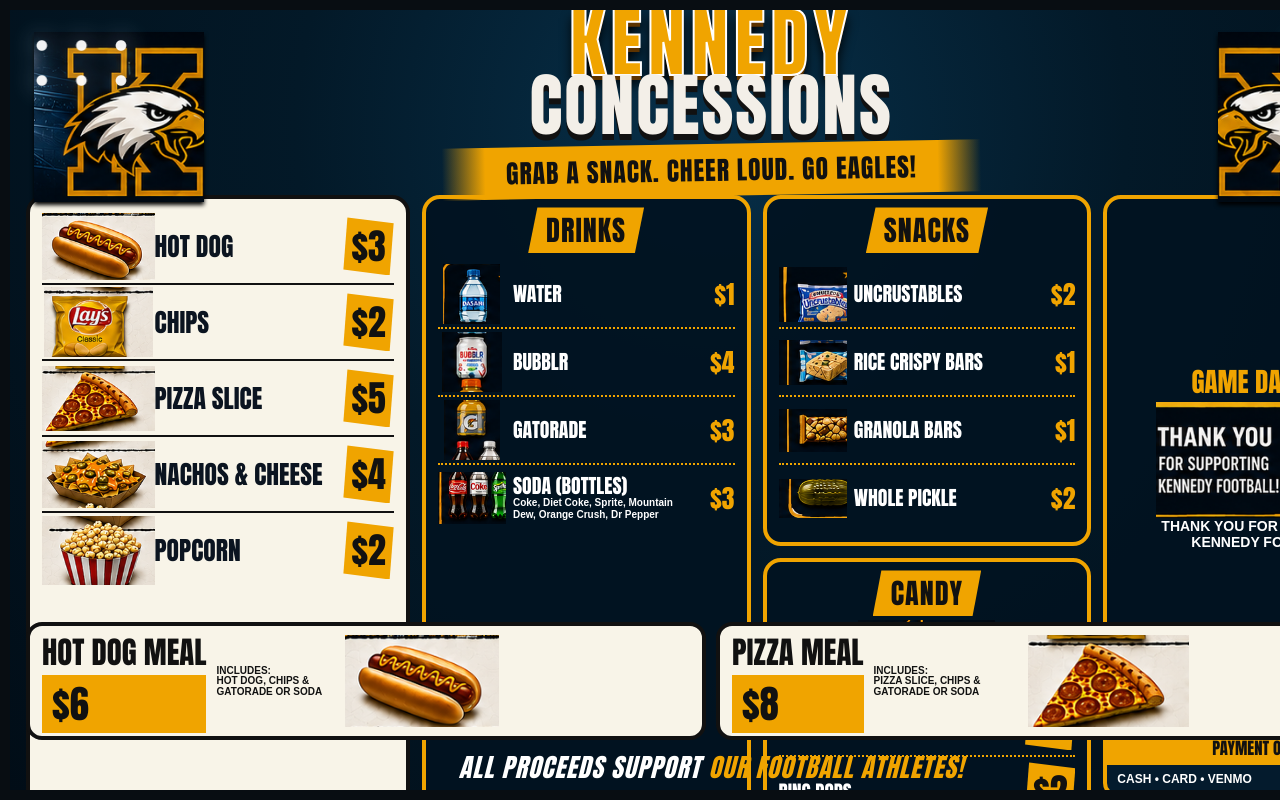
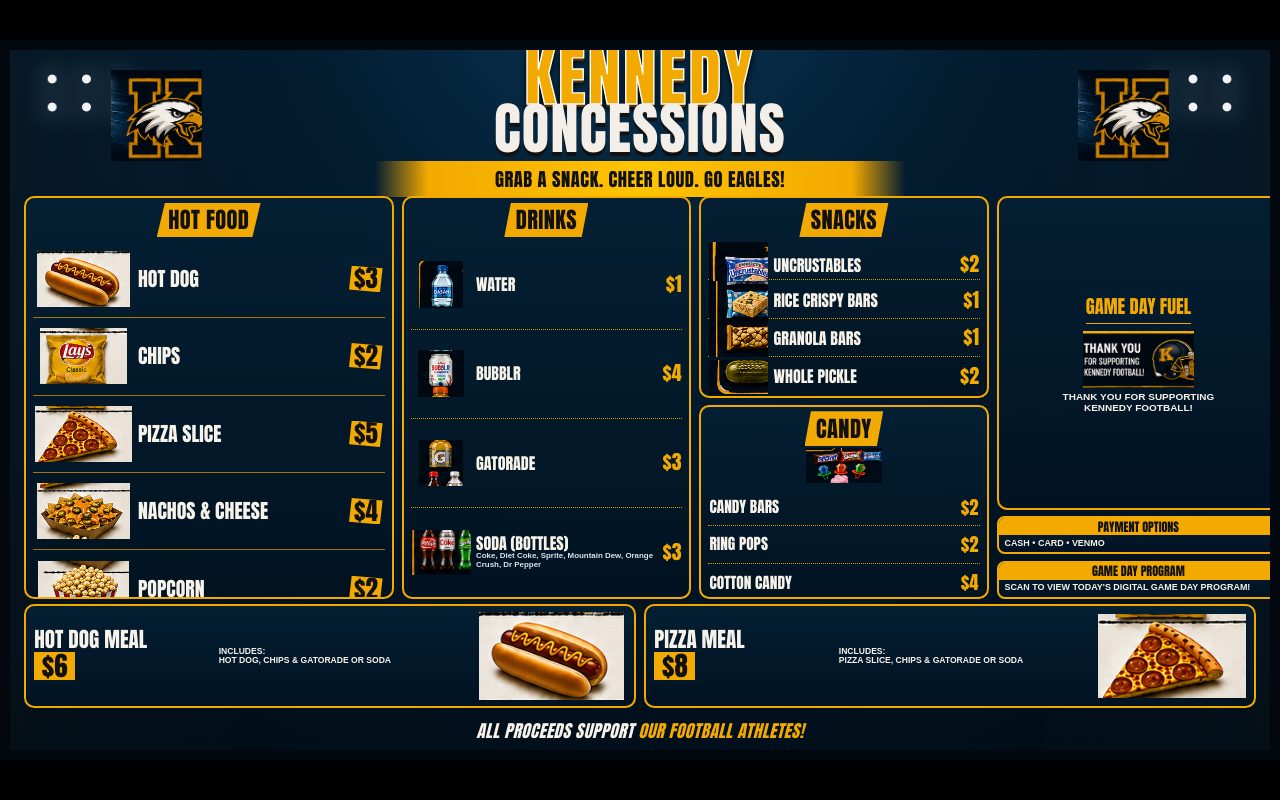
Before and after one commit to kennedyboosterclub/concessions, a plain HTML site: page index.html in a window 1280 px wide. Drawn offline with Linux system fonts and the light colour scheme.

Commit message:
Add files via upload

```diff
--- a/index.html
+++ b/index.html
@@ -2,48 +2,53 @@
 <html lang="en">
 <head>
 <meta charset="utf-8">
-<meta name="viewport" content="width=device-width,initial-scale=1">
+<meta name="viewport" content="width=device-width,initial-scale=1,maximum-scale=1,user-scalable=no">
 <title>Kennedy Concessions</title>
-
 <style>
-:root{--navy:#021321;--gold:#f0a400;--cream:#f8f4e8;--white:#fff;--ink:#0b1420}
-*{box-sizing:border-box}html,body{margin:0;width:100%;height:100%;overflow:hidden;background:#000;font-family:Impact,Haettenschweiler,'Arial Narrow Bold',Arial,sans-serif}
-body{display:grid;place-items:center}.board{position:relative;width:100vw;height:56.25vw;max-height:100vh;max-width:177.78vh;background:radial-gradient(circle at 50% 15%,#07304a 0,#031928 43%,#010d17 100%);color:#fff;overflow:hidden;border:10px solid #080d12}
-.board:before,.board:after{content:"";position:absolute;top:22px;width:170px;height:170px;background:url('assets/logo-left.png') center/contain no-repeat;filter:drop-shadow(0 3px 2px #000)}.board:before{left:24px}.board:after{right:24px;transform:scaleX(-1)}
-.lights{position:absolute;top:18px;width:120px;height:70px;background:radial-gradient(circle,#fff 0 18%,transparent 22%) 0 0/33% 50%;filter:drop-shadow(0 0 12px #bfe7ff);opacity:.95}.lights.left{left:12px}.lights.right{right:12px}
-.header{height:23%;display:flex;flex-direction:column;align-items:center;justify-content:center;padding-top:6px;text-align:center}.title{font-size:clamp(48px,6vw,96px);letter-spacing:5px;color:var(--gold);-webkit-text-stroke:2px #fff;text-shadow:0 5px 0 #5d3300,0 9px 12px #000;line-height:.85}.subtitle{font-size:clamp(44px,5.4vw,86px);letter-spacing:2px;color:#f3efe8;text-shadow:0 6px 0 #111;line-height:.88}.tagline{margin-top:8px;background:linear-gradient(90deg,transparent 0,var(--gold) 8%,var(--gold) 92%,transparent 100%);color:#111;padding:7px 64px;font-size:clamp(18px,2vw,34px);letter-spacing:1px;transform:rotate(-1deg)}
-.main{height:55%;display:grid;grid-template-columns:28% 24% 24% 24%;gap:12px;padding:6px 16px}.panel{border:4px solid var(--gold);border-radius:18px;background:rgba(2,19,33,.93);padding:10px 12px;overflow:hidden}.panel.light{background:var(--cream);color:var(--ink);border-color:#111}.section-title{text-align:center;color:#111;background:var(--gold);font-size:clamp(22px,2.2vw,40px);padding:2px 18px;margin:-2px auto 8px;width:max-content;max-width:95%;clip-path:polygon(8% 0,100% 0,92% 100%,0 100%);letter-spacing:1px}.hot-item{display:grid;grid-template-columns:32% 1fr auto;align-items:center;min-height:18.2%;border-bottom:2px solid #111;padding:2px 0}.hot-item:last-child{border-bottom:0}.hot-item img{width:100%;height:70px;object-fit:contain}.name{font-size:clamp(20px,2vw,35px);line-height:.92}.price{font-size:clamp(28px,2.8vw,48px);color:#111;background:var(--gold);padding:2px 8px;margin-left:6px;clip-path:polygon(8% 0,100% 10%,92% 100%,0 90%)}
-.dark-item{display:grid;grid-template-columns:23% 1fr auto;align-items:center;gap:7px;min-height:20%;border-bottom:2px dotted var(--gold);padding:3px 0}.dark-item:last-child{border-bottom:0}.dark-item img{width:100%;height:60px;object-fit:contain}.dark-item .name{font-size:clamp(18px,1.55vw,29px)}.dark-item .price{background:none;color:var(--gold);clip-path:none;font-size:clamp(24px,2vw,36px);padding:0}.desc{font-family:Arial,sans-serif;font-size:clamp(10px,.72vw,15px);font-weight:700;line-height:1.15;margin-top:2px}
-.stack{display:grid;grid-template-rows:1fr .95fr;gap:12px}.stack .panel{min-height:0}.candy-item{display:grid;grid-template-columns:1fr auto;align-items:center;border-bottom:2px dotted var(--gold);padding:5px 0}.candy-item:last-child{border-bottom:0}.candy-item .name{font-size:clamp(18px,1.5vw,28px)}.candy-image{height:62px;width:100%;object-fit:contain;margin-top:-4px}
-.side{display:grid;grid-template-rows:1fr auto auto;gap:10px}.fuel{display:flex;flex-direction:column;justify-content:center;align-items:center;text-align:center}.fuel img{width:75%;max-height:130px;object-fit:contain}.fuel strong{font-size:clamp(24px,2.1vw,38px);color:var(--gold)}.fuel span{font-family:Arial,sans-serif;font-weight:800;font-size:clamp(14px,1vw,20px)}.smallbox{border:4px solid var(--gold);border-radius:14px;overflow:hidden;background:#041b2d}.smallbox h3{margin:0;background:var(--gold);color:#111;text-align:center;padding:5px;font-size:clamp(16px,1.3vw,24px)}.smallbox .inside{display:grid;grid-template-columns:1fr auto;align-items:center;gap:8px;padding:7px 10px;font-family:Arial,sans-serif;font-weight:800;font-size:clamp(12px,.9vw,18px)}.qr{width:70px;height:70px;background:#fff;padding:3px;object-fit:contain}.hidden{display:none!important}
-.meals{height:16%;display:grid;grid-template-columns:1fr 1fr;gap:10px;padding:4px 16px}.meal{display:grid;grid-template-columns:auto 1fr auto 28%;align-items:center;gap:10px;background:var(--cream);color:#111;border:4px solid #111;border-radius:16px;padding:3px 12px;position:relative}.meal .meal-name{font-size:clamp(24px,2.4vw,42px)}.meal .meal-price{font-size:clamp(30px,3vw,50px);color:#111;background:var(--gold);padding:0 10px}.meal .meal-desc{font-family:Arial,sans-serif;font-weight:900;font-size:clamp(10px,.72vw,15px);line-height:1.05;text-transform:uppercase}.meal img{width:100%;height:92px;object-fit:contain}.footer{height:6%;display:flex;align-items:center;justify-content:center;text-align:center;font-size:clamp(20px,2vw,36px);font-style:italic;letter-spacing:1px}.footer b{color:var(--gold);margin-left:8px}
-@media (max-aspect-ratio:16/9){.board{width:177.78vh;height:100vh}}
+:root{--navy:#021526;--navy2:#06223a;--gold:#f2a900;--gold2:#ffc400;--white:#f7f3ea;--muted:#dbe5ef}
+*{box-sizing:border-box}html,body{margin:0;width:100%;height:100%;overflow:hidden;background:#000}body{display:flex;align-items:center;justify-content:center;font-family:Impact,Haettenschweiler,'Arial Narrow Bold',Arial,sans-serif;color:var(--white)}
+.board{position:relative;width:min(100vw,177.7778vh);aspect-ratio:16/9;background:radial-gradient(circle at 50% -15%,#0b3758 0,#031d31 33%,#01111e 72%,#000b13 100%);overflow:hidden;display:grid;grid-template-rows:20.5% 58.5% 15.5% 5.5%;border:10px solid #02080d}
+.board:before{content:"";position:absolute;inset:0;pointer-events:none;background:linear-gradient(90deg,rgba(255,255,255,.02),transparent 20%,transparent 80%,rgba(255,255,255,.02));z-index:0}.header,.main,.meals,.footer{position:relative;z-index:1;min-width:0;min-height:0}
+.lights{position:absolute;top:2.2%;width:8.2%;height:8%;opacity:.95;filter:drop-shadow(0 0 12px #d9f3ff);z-index:2;background:radial-gradient(circle,#fff 0 18%,transparent 22%) 0 0/33% 50%}.lights.left{left:2%}.lights.right{right:2%}
+.logo{position:absolute;top:2.8%;width:8.2%;height:13%;object-fit:contain;z-index:3}.logo.left{left:7.5%}.logo.right{right:7.5%}
+.header{display:flex;flex-direction:column;align-items:center;justify-content:center;text-align:center;padding-top:.4%}.title{font-size:5.2vw;max-font-size:96px;letter-spacing:.18vw;color:var(--gold);-webkit-text-stroke:.11vw #fff;text-shadow:0 .2vw 0 #5d3300,0 .38vw .6vw #000;line-height:.78}.subtitle{font-size:4.4vw;letter-spacing:.1vw;color:#f3efe8;text-shadow:0 .28vw 0 #111;line-height:.82;margin-top:.2%}.tagline{margin-top:.7%;min-width:42%;max-width:70%;background:linear-gradient(90deg,transparent 0,var(--gold) 10%,var(--gold2) 50%,var(--gold) 90%,transparent 100%);color:#111;padding:.35% 4%;font-size:1.45vw;letter-spacing:.04vw;white-space:nowrap}
+.main{display:grid;grid-template-columns:30% 23.5% 23.5% 23%;gap:.65%;padding:.2% 1.1% .35%}.panel,.smallbox,.meal{background:linear-gradient(180deg,rgba(4,31,51,.97),rgba(1,19,33,.98));border:.18vw solid var(--gold);border-radius:.8vw;min-width:0;min-height:0;overflow:hidden}.panel{padding:.45vw .55vw}.section-title{text-align:center;color:#111;background:var(--gold);font-size:1.75vw;padding:.05vw .9vw .08vw;margin:-.1vw auto .28vw;width:max-content;max-width:94%;clip-path:polygon(8% 0,100% 0,92% 100%,0 100%);letter-spacing:.03vw;white-space:nowrap}
+.items{height:calc(100% - 2.4vw);display:grid;min-height:0}.hot-items{height:100%;display:grid;grid-template-rows:repeat(5,minmax(0,1fr))}.hot-item,.dark-item,.candy-item{min-height:0}.hot-item{display:grid;grid-template-columns:28% minmax(0,1fr) auto;align-items:center;gap:.45vw;border-bottom:.09vw solid rgba(242,169,0,.65);padding:.08vw .15vw}.hot-item:last-child,.dark-item:last-child,.candy-item:last-child{border-bottom:0}.hot-item img{width:100%;height:100%;max-height:4.4vw;object-fit:contain}.name{font-size:1.55vw;line-height:.92;min-width:0}.price{font-size:1.95vw;color:var(--gold);line-height:1}.hot-item .price{background:var(--gold);color:#111;padding:.06vw .38vw;clip-path:polygon(8% 0,100% 10%,92% 100%,0 90%)}
+.dark-list{height:calc(100% - 2.4vw);display:grid;grid-auto-rows:minmax(0,1fr)}.dark-item{display:grid;grid-template-columns:22% minmax(0,1fr) auto;align-items:center;gap:.42vw;border-bottom:.09vw dotted rgba(242,169,0,.9);padding:.1vw .05vw}.dark-item img{width:100%;height:100%;max-height:3.65vw;object-fit:contain}.dark-item .name{font-size:1.25vw}.desc{font-family:Arial,sans-serif;font-size:.62vw;font-weight:700;line-height:1.08;margin-top:.1vw;color:var(--muted)}.dark-item .price{font-size:1.55vw}.stack{display:grid;grid-template-rows:1fr .96fr;gap:.55vw;min-width:0;min-height:0}.stack>.panel{min-height:0}.candy-visual{height:2.7vw;width:100%;object-fit:contain;margin:-.1vw 0 .05vw}.candy-list{height:calc(100% - 5.1vw);display:grid;grid-auto-rows:minmax(0,1fr)}.candy-item{display:grid;grid-template-columns:minmax(0,1fr) auto;align-items:center;border-bottom:.09vw dotted rgba(242,169,0,.9);padding:.04vw .1vw}.candy-item .name{font-size:1.2vw}.candy-item .price{font-size:1.45vw}
+.side{display:grid;grid-template-rows:minmax(0,1fr) auto auto;gap:.5vw;min-width:0;min-height:0}.fuel{display:flex;flex-direction:column;justify-content:center;align-items:center;text-align:center;padding:.55vw}.fuel strong{font-size:1.45vw;color:var(--gold);border-bottom:.11vw solid var(--gold);padding-bottom:.2vw;margin-bottom:.3vw}.fuel img{width:42%;height:4.9vw;object-fit:contain;margin:.05vw 0}.fuel span{font-family:Arial,sans-serif;font-weight:800;font-size:.78vw;line-height:1.1}.smallbox{border-radius:.6vw}.smallbox h3{margin:0;background:var(--gold);color:#111;text-align:center;padding:.2vw .25vw;font-size:.95vw;line-height:1}.smallbox .inside{display:grid;grid-template-columns:minmax(0,1fr) auto;align-items:center;gap:.35vw;padding:.28vw .45vw;font-family:Arial,sans-serif;font-weight:800;font-size:.7vw;line-height:1.08}.qr{width:3.6vw;height:3.6vw;background:#fff;padding:.14vw;object-fit:contain}.hidden{display:none!important}
+.meals{display:grid;grid-template-columns:1fr 1fr;gap:.65%;padding:.05% 1.1% .25%}.meal{display:grid;grid-template-columns:30% minmax(0,1fr) 25%;align-items:center;gap:.55vw;padding:.4vw .65vw}.meal-name{font-size:1.65vw;line-height:.9}.meal-price{display:inline-block;margin-top:.2vw;font-size:2.1vw;color:#111;background:var(--gold);padding:.05vw .6vw;line-height:1}.meal-desc{font-family:Arial,sans-serif;font-weight:900;font-size:.67vw;line-height:1.05;text-transform:uppercase;color:var(--white)}.meal img{width:100%;height:6.8vw;object-fit:contain}.footer{display:flex;align-items:center;justify-content:center;text-align:center;font-size:1.35vw;font-style:italic;letter-spacing:.03vw}.footer b{color:var(--gold);margin-left:.35vw}
+@media (max-width:1100px){.board{border-width:6px}.title{font-size:5.2vw}.subtitle{font-size:4.4vw}}
 </style>
 </head>
 <body>
 <div class="board">
   <div class="lights left"></div><div class="lights right"></div>
+  <img class="logo left" src="assets/logo-left.png" alt="Kennedy Eagles logo"><img class="logo right" src="assets/logo-left.png" alt="Kennedy Eagles logo">
   <div class="header"><div class="title" id="title"></div><div class="subtitle" id="subtitle"></div><div class="tagline" id="tagline"></div></div>
   <div class="main">
-    <section class="panel light"><div id="hotFood"></div></section>
-    <section class="panel"><div class="section-title">DRINKS</div><div id="drinks"></div></section>
-    <div class="stack"><section class="panel"><div class="section-title">SNACKS</div><div id="snacks"></div></section><section class="panel"><div class="section-title">CANDY</div><img src="assets/candy.png" class="candy-image" alt="Candy"><div id="candy"></div></section></div>
+    <section class="panel"><div class="section-title">HOT FOOD</div><div id="hotFood" class="hot-items"></div></section>
+    <section class="panel"><div class="section-title">DRINKS</div><div id="drinks" class="dark-list"></div></section>
+    <div class="stack"><section class="panel"><div class="section-title">SNACKS</div><div id="snacks" class="dark-list"></div></section><section class="panel"><div class="section-title">CANDY</div><img src="assets/candy.png" class="candy-visual" alt="Candy"><div id="candy" class="candy-list"></div></section></div>
     <aside class="side"><section class="panel fuel"><strong>GAME DAY FUEL</strong><img src="assets/helmet.png" alt="Kennedy football helmet"><span>THANK YOU FOR SUPPORTING<br>KENNEDY FOOTBALL!</span></section><section class="smallbox" id="paymentBox"><h3>PAYMENT OPTIONS</h3><div class="inside"><div id="payments"></div><img id="paymentQr" class="qr hidden" alt="Payment QR"></div></section><section class="smallbox" id="programBox"><h3>GAME DAY PROGRAM</h3><div class="inside"><div id="programText"></div><img id="programQr" class="qr hidden" alt="Program QR"></div></section></aside>
   </div>
   <div class="meals" id="meals"></div>
-  <div class="footer">ALL PROCEEDS SUPPORT <b>OUR FOOTBALL ATHLETES!</b></div>
+  <div class="footer" id="footer"></div>
 </div>
 <script>
 function loadMenuData(){return new Promise((resolve,reject)=>{const s=document.createElement('script');s.src='menu-data.js?v='+Date.now();s.onload=resolve;s.onerror=reject;document.head.appendChild(s)})}
+function esc(v=''){return String(v).replace(/[&<>"']/g,c=>({'&':'&amp;','<':'&lt;','>':'&gt;','"':'&quot;',"'":'&#39;'}[c]))}
 (async()=>{try{await loadMenuData()}catch(e){}
 try{const q=localStorage.getItem('kennedyPreviewData');if(new URLSearchParams(location.search).has('preview')&&q)window.KENNEDY_MENU=JSON.parse(q)}catch(e){}
-const d=window.KENNEDY_MENU||{};const $=id=>document.getElementById(id);$('title').textContent=d.title||'KENNEDY';$('subtitle').textContent=d.subtitle||'CONCESSIONS';$('tagline').textContent=d.tagline||'';document.querySelector('.footer').innerHTML=(d.footer||'ALL PROCEEDS SUPPORT OUR FOOTBALL ATHLETES!').replace(/(OUR FOOTBALL ATHLETES!)/i,'<b>$1</b>');
-function hot(items){$('hotFood').innerHTML=(items||[]).map(i=>`<div class="hot-item"><img src="${i.image||''}" alt=""><div class="name">${i.name||''}</div><div class="price">$${i.price||''}</div></div>`).join('')}
-function dark(id,items){$(id).innerHTML=(items||[]).map(i=>`<div class="dark-item"><img src="${i.image||''}" alt=""><div><div class="name">${i.name||''}</div>${i.description?`<div class="desc">${i.description}</div>`:''}</div><div class="price">$${i.price||''}</div></div>`).join('')}
-function candy(items){$('candy').innerHTML=(items||[]).map(i=>`<div class="candy-item"><div class="name">${i.name||''}</div><div class="price">$${i.price||''}</div></div>`).join('')}
-function meals(items){$('meals').innerHTML=(items||[]).map(i=>`<section class="meal"><div><div class="meal-name">${i.name||''}</div><div class="meal-price">$${i.price||''}</div></div><div class="meal-desc">INCLUDES:<br>${i.description||''}</div><img src="${i.image||''}" alt=""><div></div></section>`).join('')}
+const d=window.KENNEDY_MENU||{};const $=id=>document.getElementById(id);
+$('title').textContent=d.title||'KENNEDY';$('subtitle').textContent=d.subtitle||'CONCESSIONS';$('tagline').textContent=d.tagline||'';
+const footer=d.footer||'ALL PROCEEDS SUPPORT OUR FOOTBALL ATHLETES!';$('footer').innerHTML=esc(footer).replace(/(OUR FOOTBALL ATHLETES!)/i,'<b>$1</b>');
+function hot(items){$('hotFood').innerHTML=(items||[]).slice(0,5).map(i=>`<div class="hot-item"><img src="${esc(i.image||'')}" alt=""><div class="name">${esc(i.name||'')}</div><div class="price">$${esc(i.price||'')}</div></div>`).join('')}
+function dark(id,items){$(id).innerHTML=(items||[]).slice(0,5).map(i=>`<div class="dark-item"><img src="${esc(i.image||'')}" alt=""><div><div class="name">${esc(i.name||'')}</div>${i.description?`<div class="desc">${esc(i.description)}</div>`:''}</div><div class="price">$${esc(i.price||'')}</div></div>`).join('')}
+function candy(items){$('candy').innerHTML=(items||[]).slice(0,4).map(i=>`<div class="candy-item"><div class="name">${esc(i.name||'')}</div><div class="price">$${esc(i.price||'')}</div></div>`).join('')}
+function meals(items){$('meals').innerHTML=(items||[]).slice(0,2).map(i=>`<section class="meal"><div><div class="meal-name">${esc(i.name||'')}</div><div class="meal-price">$${esc(i.price||'')}</div></div><div class="meal-desc">INCLUDES:<br>${esc(i.description||'')}</div><img src="${esc(i.image||'')}" alt=""></section>`).join('')}
 hot(d.hotFood);dark('drinks',d.drinks);dark('snacks',d.snacks);candy(d.candy);meals(d.meals);
-$('payments').textContent=d.payments||'';$('programText').textContent=d.programText||'';$('paymentBox').classList.toggle('hidden',d.showPayments===false);$('programBox').classList.toggle('hidden',d.showProgram===false);if(d.paymentQr){$('paymentQr').src=d.paymentQr;$('paymentQr').classList.remove('hidden')}if(d.programQr){$('programQr').src=d.programQr;$('programQr').classList.remove('hidden')}
+$('payments').textContent=d.payments||'';$('programText').textContent=d.programText||'';$('paymentBox').classList.toggle('hidden',d.showPayments===false);$('programBox').classList.toggle('hidden',d.showProgram===false);
+if(d.paymentQr){$('paymentQr').src=d.paymentQr;$('paymentQr').classList.remove('hidden')}if(d.programQr){$('programQr').src=d.programQr;$('programQr').classList.remove('hidden')}
 })();
 </script>
 </body></html>
--- a/menu-data.js
+++ b/menu-data.js
@@ -1,115 +1,40 @@
 window.KENNEDY_MENU = {
-  "title": "KENNEDY",
-  "subtitle": "CONCESSIONS",
-  "tagline": "GRAB A SNACK. CHEER LOUD. GO EAGLES!",
-  "footer": "ALL PROCEEDS SUPPORT OUR FOOTBALL ATHLETES!",
-  "hotFood": [
-    {
-      "name": "HOT DOG",
-      "price": "3",
-      "image": "assets/hotdog.png"
-    },
-    {
-      "name": "CHIPS",
-      "price": "2",
-      "image": "assets/chips.png"
-    },
-    {
-      "name": "PIZZA SLICE",
-      "price": "5",
-      "image": "assets/pizza.png"
-    },
-    {
-      "name": "NACHOS & CHEESE",
-      "price": "4",
-      "image": "assets/nachos.png"
-    },
-    {
-      "name": "POPCORN",
-      "price": "2",
-      "image": "assets/popcorn.png"
-    }
+  title: "KENNEDY",
+  subtitle: "CONCESSIONS",
+  tagline: "GRAB A SNACK. CHEER LOUD. GO EAGLES!",
+  footer: "ALL PROCEEDS SUPPORT OUR FOOTBALL ATHLETES!",
+  hotFood: [
+    {name:"HOT DOG", price:"3", image:"assets/hotdog.png"},
+    {name:"CHIPS", price:"2", image:"assets/chips.png"},
+    {name:"PIZZA SLICE", price:"5", image:"assets/pizza.png"},
+    {name:"NACHOS & CHEESE", price:"4", image:"assets/nachos.png"},
+    {name:"POPCORN", price:"2", image:"assets/popcorn.png"}
   ],
-  "drinks": [
-    {
-      "name": "WATER",
-      "price": "1",
-      "image": "assets/water.png"
-    },
-    {
-      "name": "BUBBLR",
-      "price": "4",
-      "image": "assets/bubblr.png"
-    },
-    {
-      "name": "GATORADE",
-      "price": "3",
-      "image": "assets/gatorade.png"
-    },
-    {
-      "name": "SODA (BOTTLES)",
-      "price": "3",
-      "image": "assets/sodas.png",
-      "description": "Coke, Diet Coke, Sprite, Mountain Dew, Orange Crush, Dr Pepper"
-    }
+  drinks: [
+    {name:"WATER", price:"1", image:"assets/water.png"},
+    {name:"BUBBLR", price:"4", image:"assets/bubblr.png"},
+    {name:"GATORADE", price:"3", image:"assets/gatorade.png"},
+    {name:"SODA (BOTTLES)", price:"3", image:"assets/sodas.png", description:"Coke, Diet Coke, Sprite, Mountain Dew, Orange Crush, Dr Pepper"}
   ],
-  "snacks": [
-    {
-      "name": "UNCRUSTABLES",
-      "price": "2",
-      "image": "assets/uncrustables.png"
-    },
-    {
-      "name": "RICE CRISPY BARS",
-      "price": "1",
-      "image": "assets/ricecrispy.png"
-    },
-    {
-      "name": "GRANOLA BARS",
-      "price": "1",
-      "image": "assets/granola.png"
-    },
-    {
-      "name": "WHOLE PICKLE",
-      "price": "2",
-      "image": "assets/pickle.png"
-    }
+  snacks: [
+    {name:"UNCRUSTABLES", price:"2", image:"assets/uncrustables.png"},
+    {name:"RICE CRISPY BARS", price:"1", image:"assets/ricecrispy.png"},
+    {name:"GRANOLA BARS", price:"1", image:"assets/granola.png"},
+    {name:"WHOLE PICKLE", price:"2", image:"assets/pickle.png"}
   ],
-  "candy": [
-    {
-      "name": "CANDY BARS",
-      "price": "2",
-      "image": "assets/candy.png"
-    },
-    {
-      "name": "RING POPS",
-      "price": "2",
-      "image": "assets/candy.png"
-    },
-    {
-      "name": "COTTON CANDY",
-      "price": "4",
-      "image": "assets/candy.png"
-    }
+  candy: [
+    {name:"CANDY BARS", price:"2", image:"assets/candy.png"},
+    {name:"RING POPS", price:"2", image:"assets/candy.png"},
+    {name:"COTTON CANDY", price:"4", image:"assets/candy.png"}
   ],
-  "meals": [
-    {
-      "name": "HOT DOG MEAL",
-      "price": "6",
-      "description": "Hot dog, chips & Gatorade or soda",
-      "image": "assets/hotdog.png"
-    },
-    {
-      "name": "PIZZA MEAL",
-      "price": "8",
-      "description": "Pizza slice, chips & Gatorade or soda",
-      "image": "assets/pizza.png"
-    }
+  meals: [
+    {name:"HOT DOG MEAL", price:"6", description:"Hot dog, chips & Gatorade or soda", image:"assets/hotdog.png"},
+    {name:"PIZZA MEAL", price:"8", description:"Pizza slice, chips & Gatorade or soda", image:"assets/pizza.png"}
   ],
-  "showPayments": true,
-  "payments": "CASH • CARD • VENMO",
-  "paymentQr": "",
-  "showProgram": true,
-  "programText": "SCAN TO VIEW TODAY'S DIGITAL GAME DAY PROGRAM!",
-  "programQr": ""
+  showPayments: true,
+  payments: "CASH • CARD • VENMO",
+  paymentQr: "",
+  showProgram: true,
+  programText: "SCAN TO VIEW TODAY'S DIGITAL GAME DAY PROGRAM!",
+  programQr: ""
 };
```
Also changed, not shown: editor.html (+42 -6 lines).
